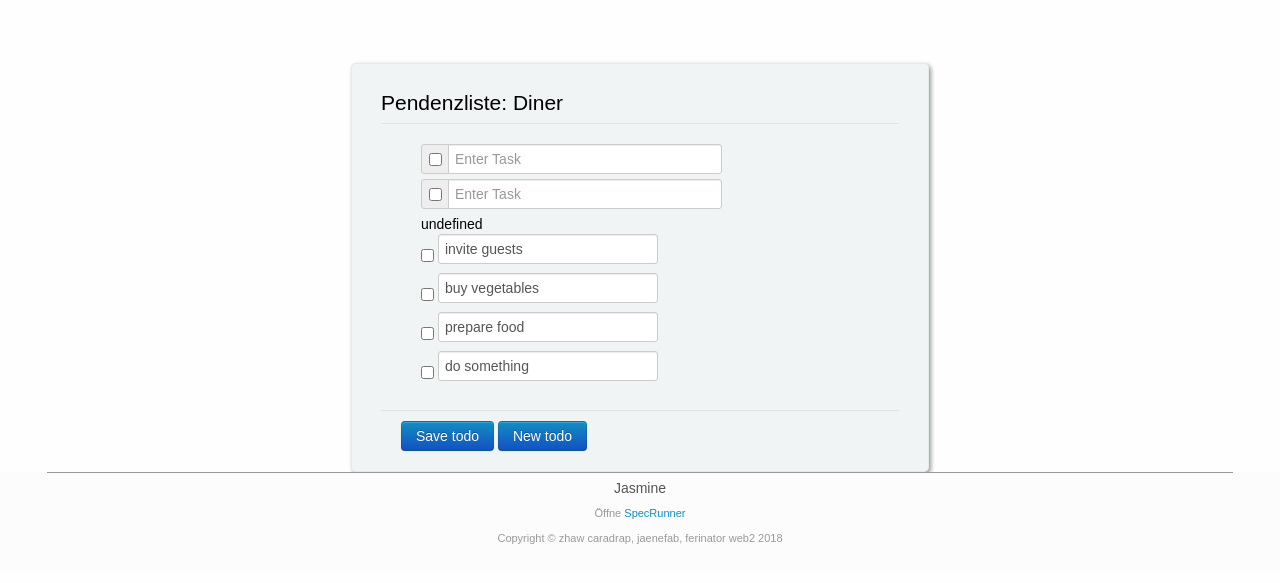
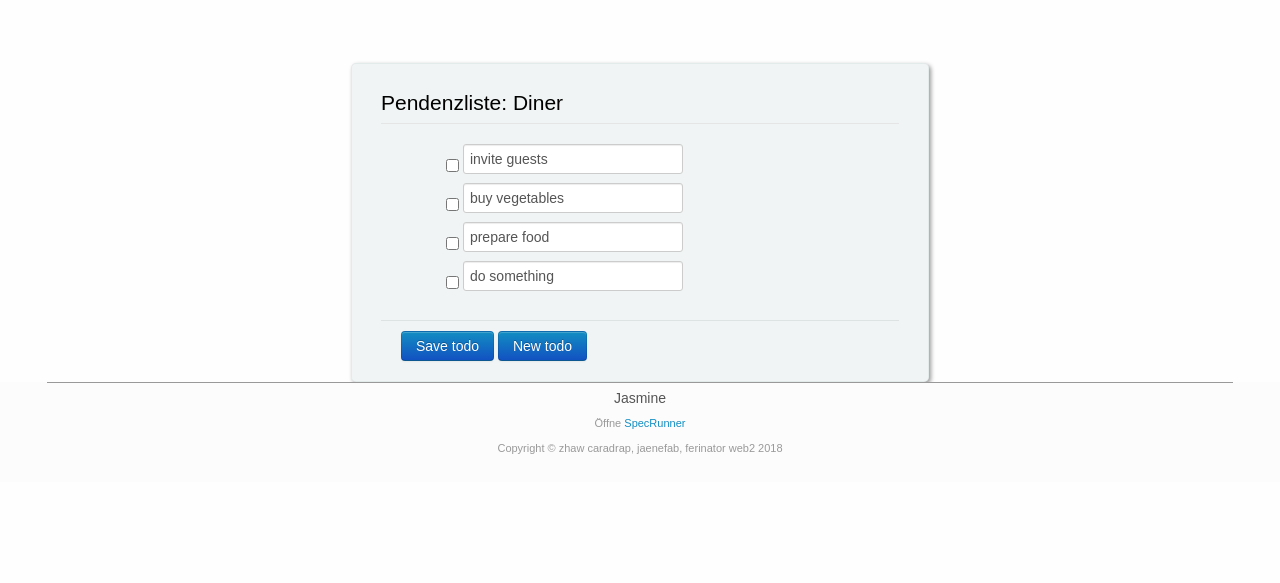
Before and after one commit to Fabio-Jaenecke/Webprojekt, a plain HTML site: page Webprojekt/WebContent/src/index.html in a window 1280 px wide. Shown: the part 107-690 px from the top of the page. Drawn offline with Linux system fonts and the light colour scheme.

Commit message:
fixed undefined-word on index.html.

```diff
--- a/Webprojekt/WebContent/src/index.html
+++ b/Webprojekt/WebContent/src/index.html
@@ -26,31 +26,6 @@
                             <legend>Pendenzliste: Diner</legend>
                             <form action='' method='' id='loginForm' class='form-signin' autocomplete='off'>
                                 <div class="form-inner">
-                                    <div class="input-prepend">
-                                        <span class="add-on" rel="tooltip" title="task1" data-placement="top"><input id="checkBox" type="checkbox"></span>
-                                        <input type='text' placeholder="Enter Task" class='span4' id='task1'/>
-                                    </div>
-									<div class="input-prepend">
-                                        <span class="add-on" rel="tooltip" title="task2" data-placement="top"><input id="checkBox" type="checkbox"></span>
-                                        <input type='text' placeholder="Enter Task" class='span4' id='task2'/>
-                                    </div>
-
-									<!--if new tasks are added with "New todo", then those tasks should appear respectively
-									TODO: Implement javaScript to display those blocks below (Now 2 blocks are displayed on default
-
-									<div class="input-prepend">
-                                        <span class="add-on" rel="tooltip" title="task3" data-placement="top"><input id="checkBox" type="checkbox"></span>
-                                        <input type='text' placeholder="Enter Task" class='span4' id='task3'/>
-                                    </div>
-									<div class="input-prepend">
-                                        <span class="add-on" rel="tooltip" title="task4" data-placement="top"><input id="checkBox" type="checkbox"></span>
-                                        <input type='text' placeholder="Enter Task" class='span4' id='task4'/>
-                                    </div>
-									<div class="input-prepend">
-                                        <span class="add-on" rel="tooltip" title="task5" data-placement="top"><input id="checkBox" type="checkbox"></span>
-                                        <input type='text' placeholder="Enter Task" class='span4' id='task5'/>
-                                    </div>
-									-->
                                 </div>
                                 <footer class="signin-actions">
                                     <input class="btn btn-primary" type='submit' id="addTask" value='Save todo'/>
--- a/Webprojekt/WebContent/src/js/Demo.js
+++ b/Webprojekt/WebContent/src/js/Demo.js
@@ -1,5 +1,5 @@
 $(function(){
-    let tasklist = new TaskList("dinner");
+    var tasklist = new TaskList("dinner");
 
     tasklist.addTask(new Task("invite guests"));
     tasklist.addTask(new Task("buy vegetables"));
--- a/Webprojekt/WebContent/src/js/TaskList.js
+++ b/Webprojekt/WebContent/src/js/TaskList.js
@@ -16,7 +16,7 @@ TaskList.prototype.removeTask = function(index){
     this.tasks.splice(index, 1);
 }
 TaskList.prototype.render = function(){
-    var $markup;
+    var $markup = "<ul>";
     this.tasks.forEach(function(task){
         $markup += task.render();
     });
```
